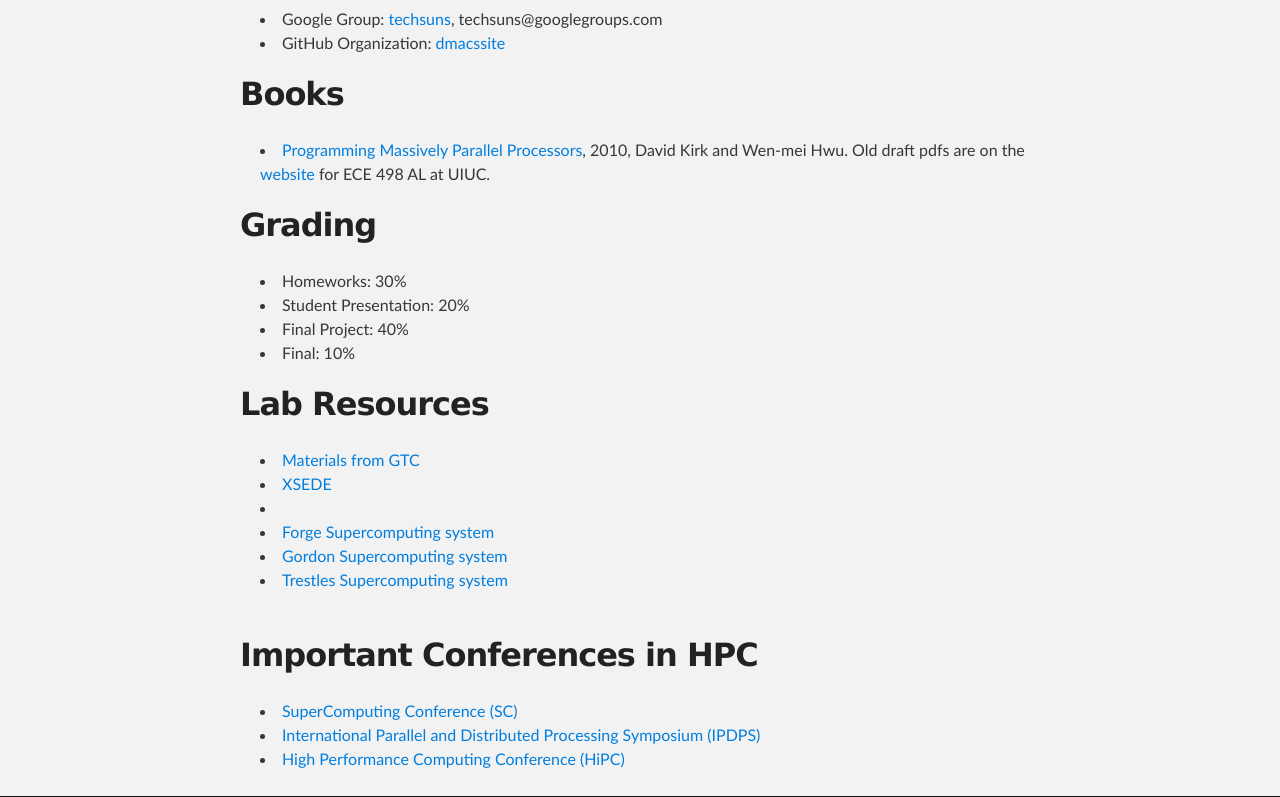
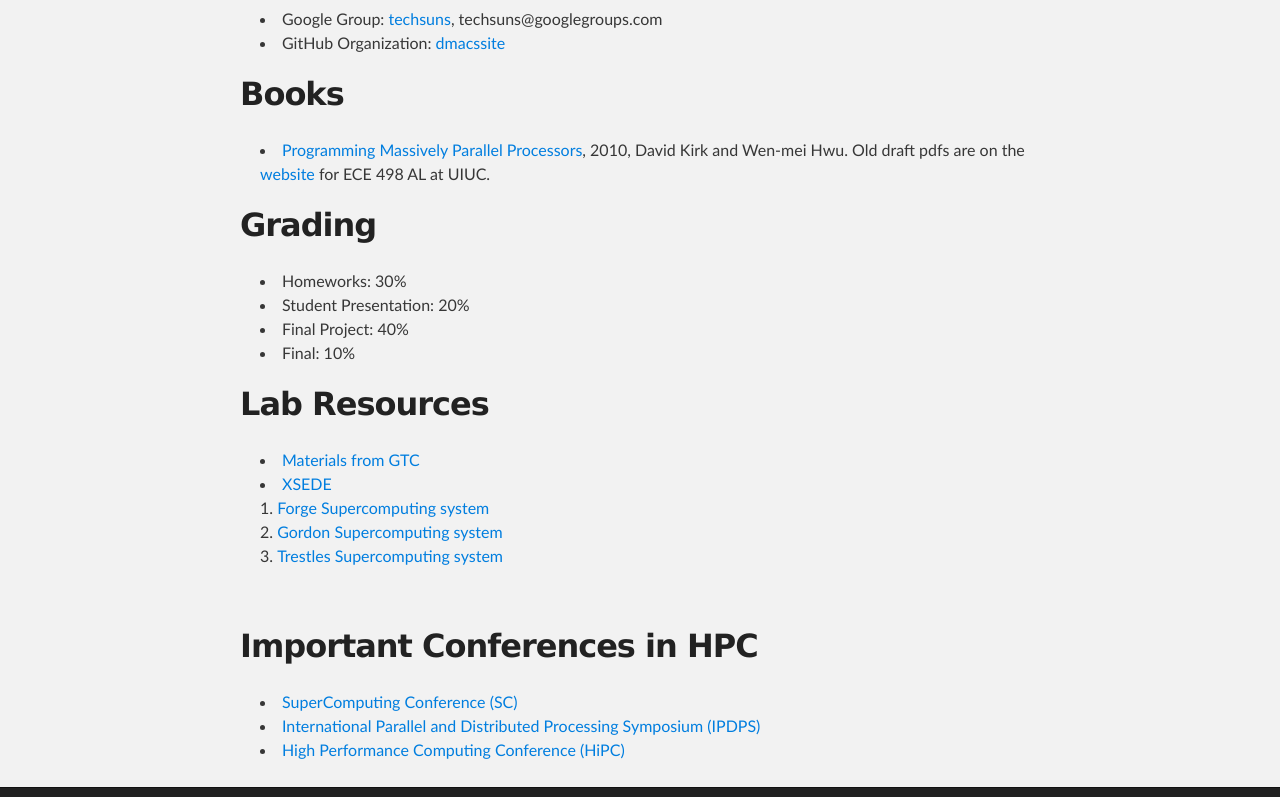
Before and after one commit to dmacssite/dmacssite.github.com, a plain HTML site: page index.html in a window 1280 px wide. Shown: the part 1389-2186 px from the top of the page. Drawn offline with Linux system fonts and the light colour scheme.

Commit message:
Update index.html

```diff
--- a/index.html
+++ b/index.html
@@ -91,15 +91,19 @@
     <li>Student Presentation: 20%</li>
     <li>Final Project: 40%</li>
     <li>Final: 10%</li>
-</ul><h2>Lab Resources</h2>
+
+
+</ul>
+
+<h2>Lab Resources</h2>
 <ul>
 <li><a href="http://www.gputechconf.com/gtcnew/on-demand-gtc.php">Materials from GTC</a></li>
 <li><a href="https://www.xsede.org/">XSEDE</a></li>
-    <li>
+    <ol>
         <li><a href="http://www.ncsa.illinois.edu/UserInfo/Resources/">Forge Supercomputing system</a></li>
         <li><a href="http://www.sdsc.edu/supercomputing/gordon/">Gordon Supercomputing system</a></li>
         <li><a href="http://www.sdsc.edu/us/resources/trestles/trestles_storage.html">Trestles Supercomputing system</a></li>
-    </li>
+    </ol>
 
  <br>
 </ul>
```
